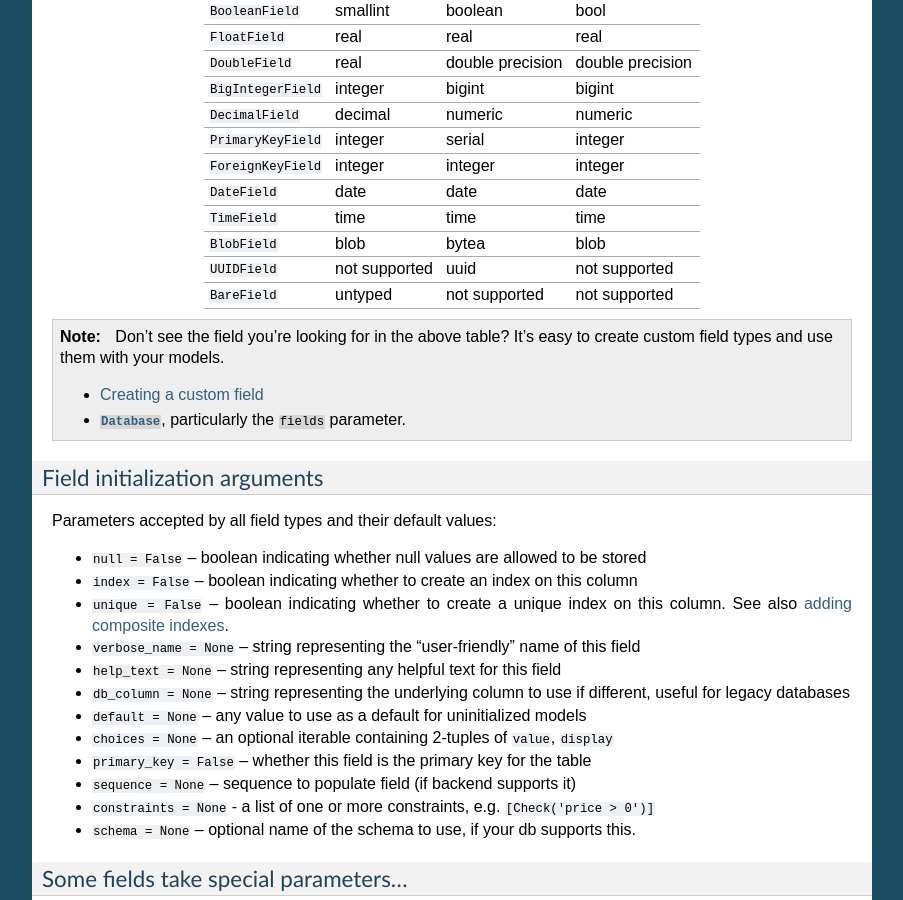
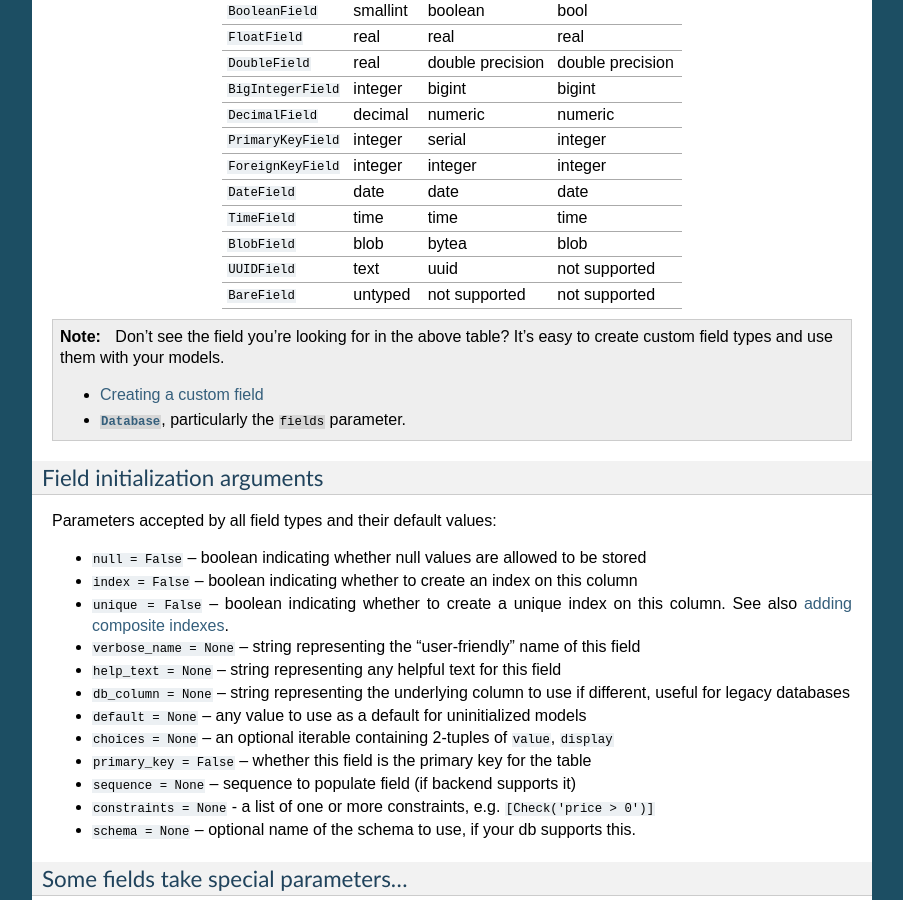
Before and after one commit to coleifer/peewee, a Sphinx documentation site: the page built from docs/peewee/models.rst, in a window 1280 px wide and 900 px high, scrolled down 2162 px. Shown: the whole window, without its empty margins (198-1101 px from the left). Built offline with Sphinx 7.4.7, drawn with Linux system fonts in a browser that asks for light colours; pages that are not in the unit, such as notebooks, are missing from menus; the version number could not be read and is left out.

Commit message:
Docs update for #790

```diff
--- a/docs/peewee/models.rst
+++ b/docs/peewee/models.rst
@@ -134,7 +134,7 @@ Field Type            Sqlite              Postgresql          MySQL
 ``DateField``         date                date                date
 ``TimeField``         time                time                time
 ``BlobField``         blob                bytea               blob
-``UUIDField``         not supported       uuid                not supported
+``UUIDField``         text                uuid                not supported
 ``BareField``         untyped             not supported       not supported
 ===================   =================   =================   =================
 
```
